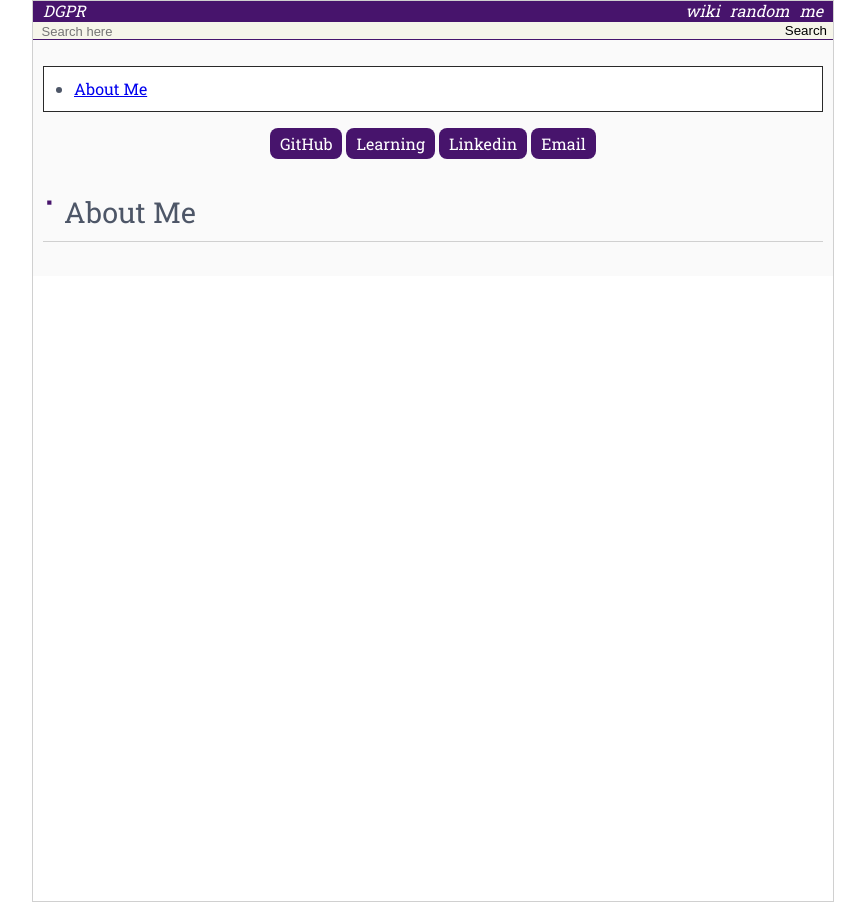
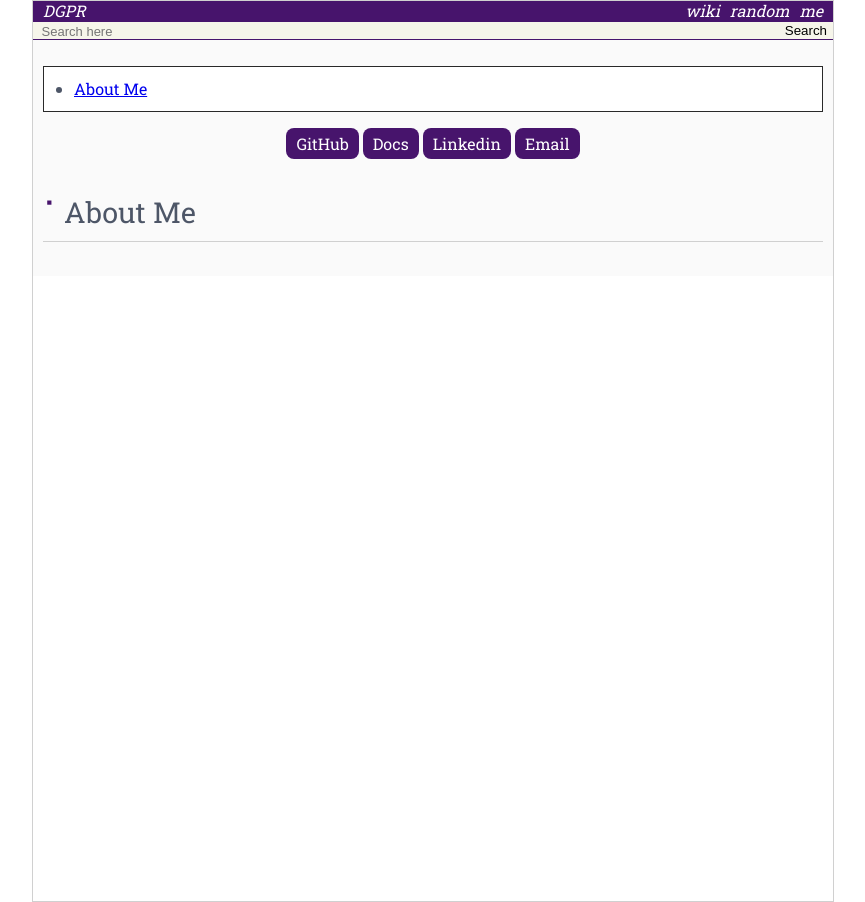
Before and after one commit to dgnppr/dgnppr.github.io, a Jekyll site: the page built from about.md, in a window 1280 px wide. Shown: the whole page, without its empty margins (207-1072 px from the left). Built offline with Jekyll 4.4.1, drawn with Linux system fonts in a browser that asks for light colours.

Commit message:
Update link

```diff
--- a/about.md
+++ b/about.md
@@ -13,7 +13,7 @@ latex: true
         <a href="https://github.com/{{ site.github_username }}">GitHub</a>
 {% endif %}
         {% if site.github_username %}
-        <a href="https://{{ site.github_username }}.gitbook.io/d">Learning</a>
+        <a href="https://{{ site.github_username }}.gitbook.io/w">Docs</a>
         {% endif %}
 {% if site.linkedin_username %}
         <a href="https://www.linkedin.com/in/{{ site.linkedin_username }}">Linkedin</a>
--- a/index.html
+++ b/index.html
@@ -21,7 +21,7 @@ regenerate: true
         <a href="https://github.com/{{ site.github_username }}">Github</a>
         {% endif %}
         {% if site.github_username %}
-        <a href="https://{{ site.github_username }}.gitbook.io/d">Learning</a>
+        <a href="https://{{ site.github_username }}.gitbook.io/w">Docs</a>
         {% endif %}
         {% if site.linkedin_username %}
         <a href="https://www.linkedin.com/in/{{ site.linkedin_username }}">Linkedin</a>
```
